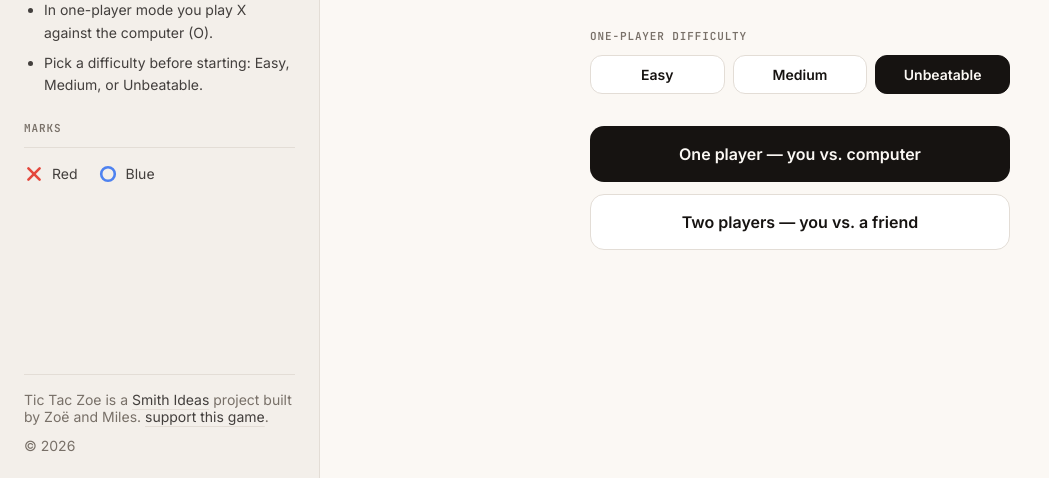
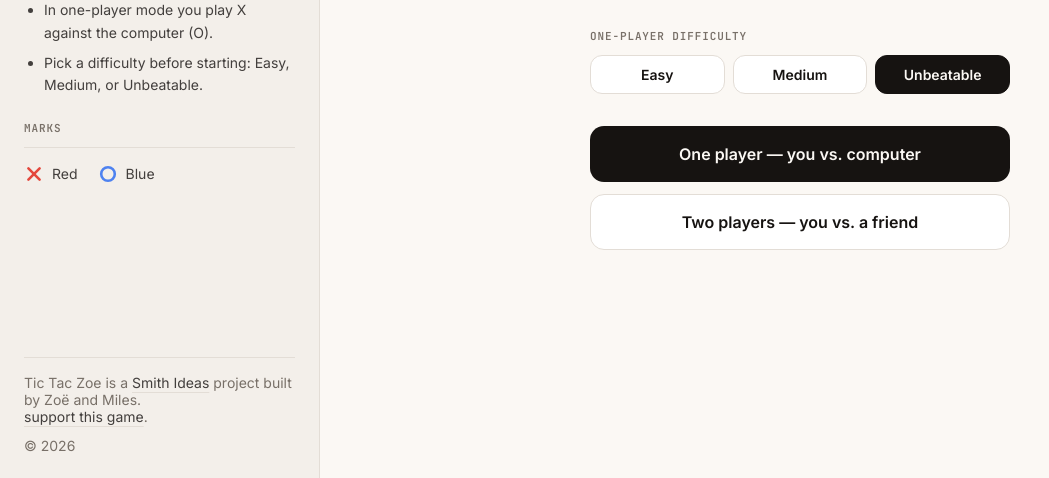
Before and after one commit to Smithbrook/tic-tac-zoe, a plain HTML site: page index.html in a window 1280 px wide. Shown: the part 322-800 px from the top of the page, without its empty margins (0-1049 px from the left). Drawn offline with Linux system fonts and the light colour scheme.

Commit message:
Fix formatting in sidebar footer support link

```diff
--- a/index.html
+++ b/index.html
@@ -187,7 +187,7 @@
 
     <div class="sidebar-footer">
       <p style="margin:0;">Tic Tac Zoe is a <a href="https://smithideas.com/" target="_blank" rel="noopener noreferrer">Smith Ideas</a> project built by Zoë and Miles.
-        <a href="https://ko-fi.com/smithideas" target="_blank" rel="noopener noreferrer"><b></b>support this game</b></a>.</p>
+        <a href="https://ko-fi.com/smithideas" target="_blank" rel="noopener noreferrer"><b><br></b>support this game</b></a>.</p>
       <p style="margin:8px 0 0;">© 2026</p>
     </div>
   </aside>
```
